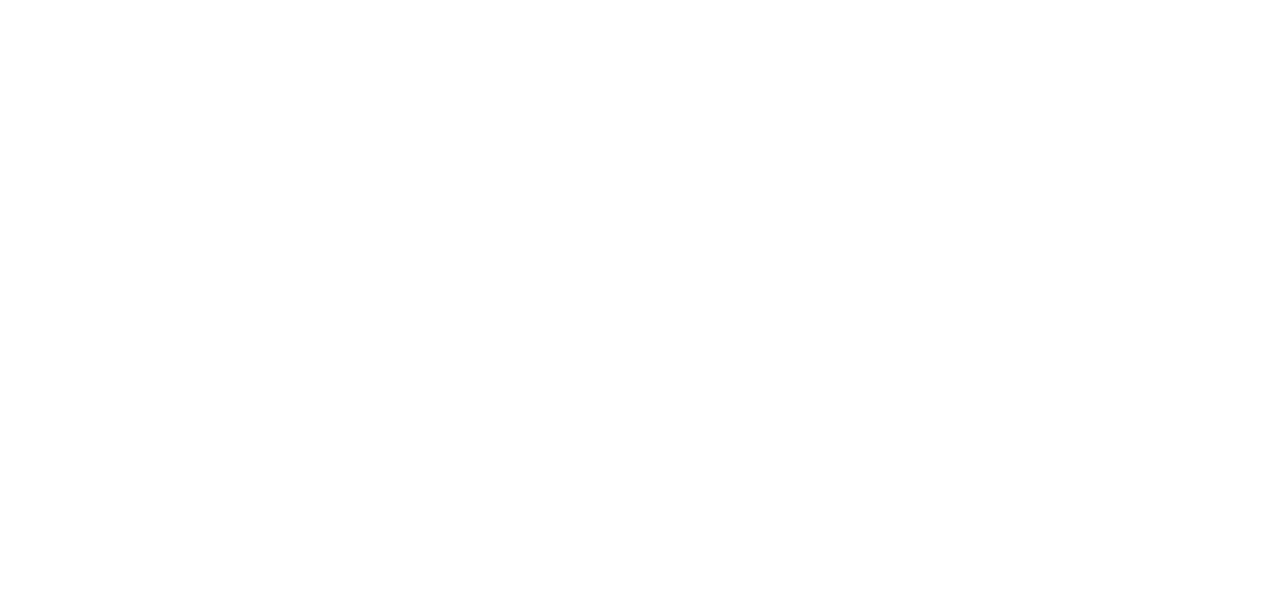
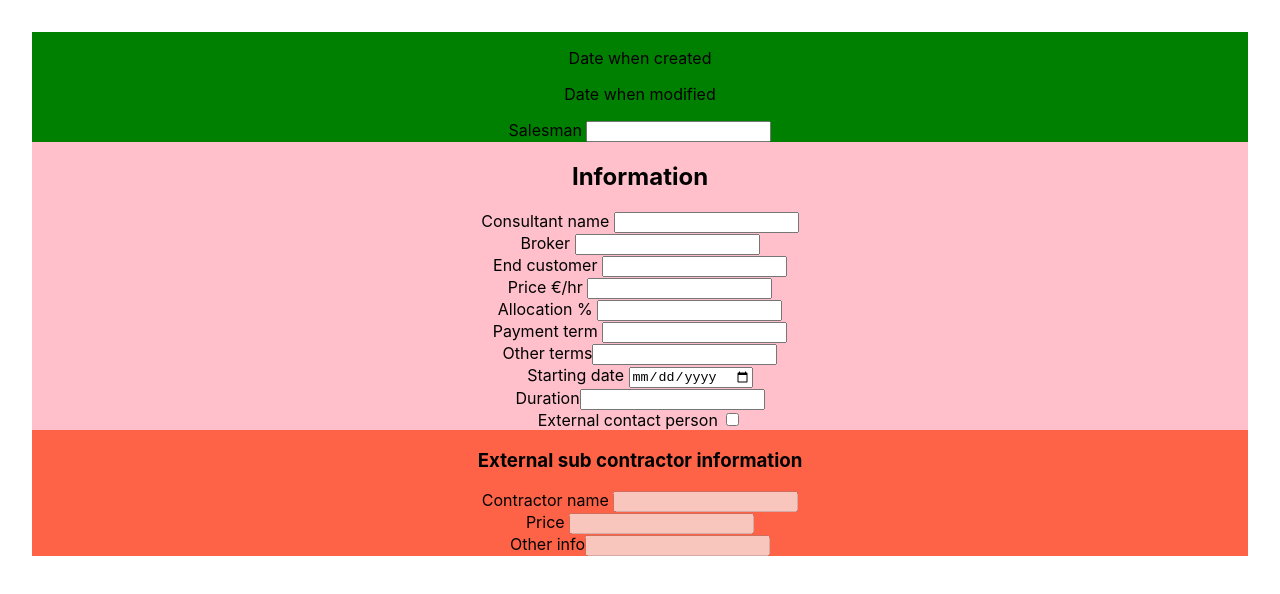
Before and after one commit to ebou-touray/dealcard, a React (Create React App) app: page /form in a window 1280 px wide. Shown: the top 594 px of the page. Built offline with nearby package versions, Linux system fonts and the light colour scheme.

Commit message:
add form

```diff
--- a/src/App.js
+++ b/src/App.js
@@ -2,6 +2,7 @@
 import { BrowserRouter as Router, Switch, Route } from "react-router-dom";
 import Login from './Login/Login'
 import Home from './Home/Home'
+import Form from './Form/Form'
 import './App.css';
 
 function App() {
@@ -13,9 +14,13 @@
 
           <Route path="/" exact component={Login} />
           <Route path="/home" component={Home} />
+          <Route path="/form" component={Form} />
+
 
         </Switch>
+
       </div>
+
     </Router>
   );
 }
--- /dev/null
+++ b/src/Form/Form.css
@@ -0,0 +1,24 @@
+.date-area {
+    background-color: green;
+ /*    display: flex;
+    flex-direction: column; */
+}
+
+.information-area {
+    background-color: pink;
+   /*  display: flex;
+    flex-direction: column; */
+
+}
+
+.subcontractor-area {
+    background-color: tomato;
+ /*    display: flex;
+    flex-direction: column; */
+}
+
+form {
+    margin: 2rem;
+    display: grid;
+
+}
--- /dev/null
+++ b/src/Form/Form.js
@@ -0,0 +1,72 @@
+import React from 'react';
+import './Form.css'
+
+const Form = () => {
+    /*     let today = new Date().toLocaleDateString('en-GB');
+        console.log(today) */
+
+
+    return (
+        <div>
+            <form>
+                <div className="date-area">
+                    <p>  Date when created </p>
+
+                    <p> Date when modified</p>
+                    <label htmlFor="salesman">Salesman </label>
+                    <input type="text" id="salesman" name="salesman"></input>
+
+                </div>
+
+                <div className="information-area">
+                    <h2>Information</h2>
+                    <label for="consultant">Consultant name </label>
+                    <input type="text" id="consultant" name="consultant" />
+                    <br />
+                    <label htmlFor="broker">Broker </label>
+                    <input type="text" id="broker" name="broker" />
+                    <br />
+                    <label htmlFor="customer">End customer </label>
+                    <input type="text" id="customer" name="customer" />
+                    <br />
+                    <label htmlFor="price">Price €/hr </label>
+                    <input type="text" id="price" name="price" />
+                    <br />
+                    <label htmlFor="allocation">Allocation % </label>
+                    <input type="number" id="allocation" name="allocation" />
+                    <br />
+                    <label htmlFor="payment-term">Payment term </label>
+                    <input type="text" id="payment-term" name="payment-term" />
+                    <br />
+                    <label htmlFor="other-terms">Other terms</label>
+                    <input type="textarea" id="other-terms" name="other-terms" />
+                    <br />
+                    <label htmlFor="starting-date">Starting date </label>
+                    <input type="date" id="starting-date" name="starting-date" />
+                    <br />
+                    <label htmlFor="duration">Duration</label>
+                    <input type="text" id="duration" name="duration" />
+                    <br />
+                    <label htmlFor="contact-person">External contact person </label>
+                    <input type="checkbox" id="contact-person" name="contact-person" />
+
+                </div>
+
+                <div className="subcontractor-area" >
+                    <h3>External sub contractor information</h3>
+                    <label htmlFor="contractor-name">Contractor name </label>
+                    <input type="text" id="contractor-name" name="contractor-name" disabled />
+                    <br />
+                    <label htmlFor="price-2">Price </label>
+                    <input type="text" id="price-2" name="price-2" disabled />
+                    <br />
+                    <label htmlFor="other-info">Other info</label>
+                    <input type="textarea" id="other-info" name="other-info" disabled />
+
+                </div>
+            </form>
+        </div>
+    );
+}
+
+export default Form;
--- a/src/Home/Home.js
+++ b/src/Home/Home.js
@@ -1,10 +1,11 @@
 import React from 'react';
+import { Link } from 'react-router-dom'
 import './Home.css'
 
 const Home = () => {
     return (
         <div className="home-pg">
-            <button className="btn add">Add new deal card</button>
+            <Link to="/form">  <button className="btn add">Add new deal card</button></Link>
             <h3> OR </h3>
             <div className="search-area">
                 <button className="btn search">Search a card</button>
```
